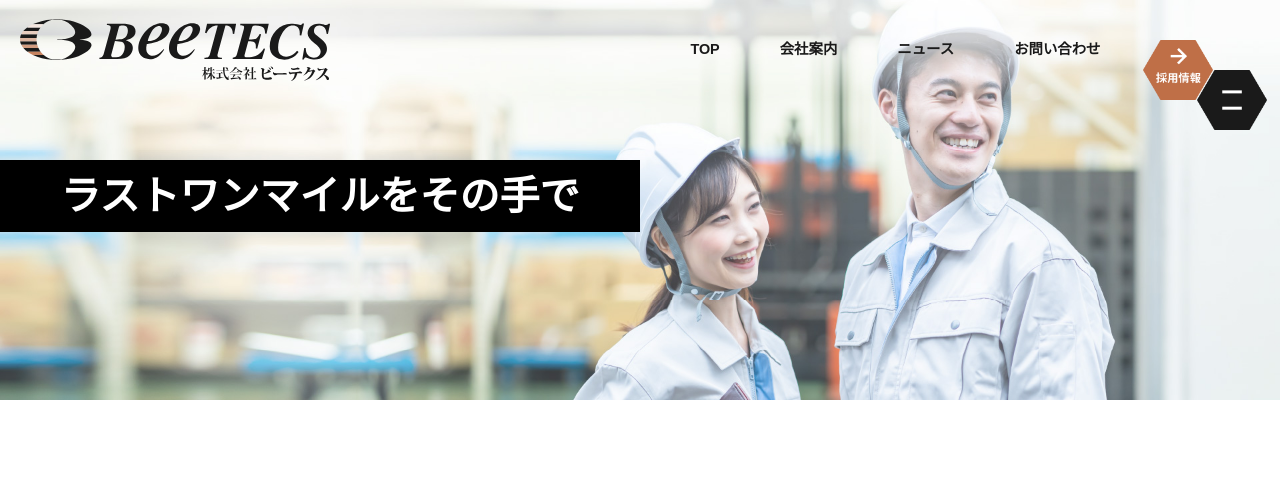
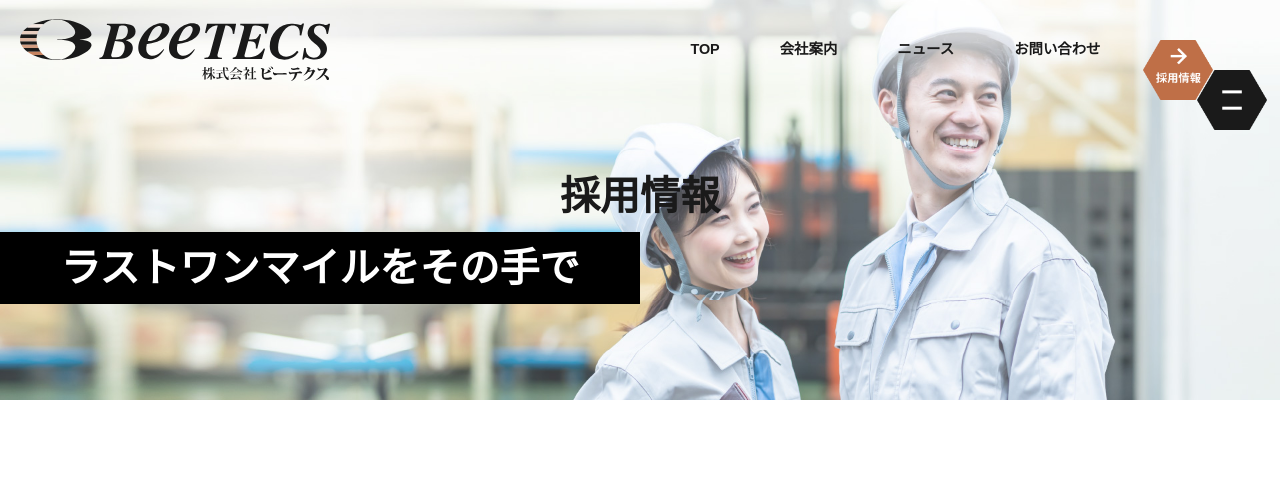
Before and after one commit to masa3811/beetecs2025, a PHP site: page /recruit.html in a window 1280 px wide. Shown: the top 481 px of the page. Run offline with PHP 8.4, Linux system fonts and the light colour scheme.

Commit message:
パンくず

```diff
--- a/assets/css/style.css
+++ b/assets/css/style.css
@@ -666,7 +666,10 @@ select {
   font-size: 3.125vw;
   background-color: #000;
 }
-
+.kv .kv-cnt p {
+  font-size: 3.125vw;
+  color: #1a1a1a;
+}
 /* banner */
 .banner-cnt {
   display: flex;
--- a/index.html
+++ b/index.html
@@ -16,6 +16,9 @@
 
 <body>
 <header id="header">
+    <div class="header__breadcrumb-wrap pc-block" style="visibility: hidden;">
+    <div class="header__breadcrumb">TOP　＞　〇〇〇〇</div>
+    </div>
   <div class="wrap">
     <div class="logo"> <a href="#"><img src="assets/img/common/logo.svg" alt="ロゴ"></a> </div>
     <nav id="global-nav">
--- a/recruit.html
+++ b/recruit.html
@@ -4,7 +4,7 @@
 <meta charset="UTF-8">
 <meta name="viewport" content="width=device-width, initial-scale=1.0">
 <meta name="robots" content="noindex, nofollow">
-<title>ビーテクス｜採用</title>
+<title>ビーテクス｜採用情報</title>
 <link rel="stylesheet" href="assets/css/config.css">
 <link rel="stylesheet" href="assets/css/style.css">
 <link rel="stylesheet" href="assets/css/recruit.css">
@@ -73,6 +73,7 @@
 <section class="kv">
   <div class="kv-img"> <img src="assets/img/recruit/kv_img-pc.jpg" alt="キービジュアル画像"> </div>
   <div class="kv-cnt">
+    <p class="font-wb">採用情報</p>
     <h1 class="font-wb">ラストワンマイルをその手で</h1>
   </div>
 </section>
```
